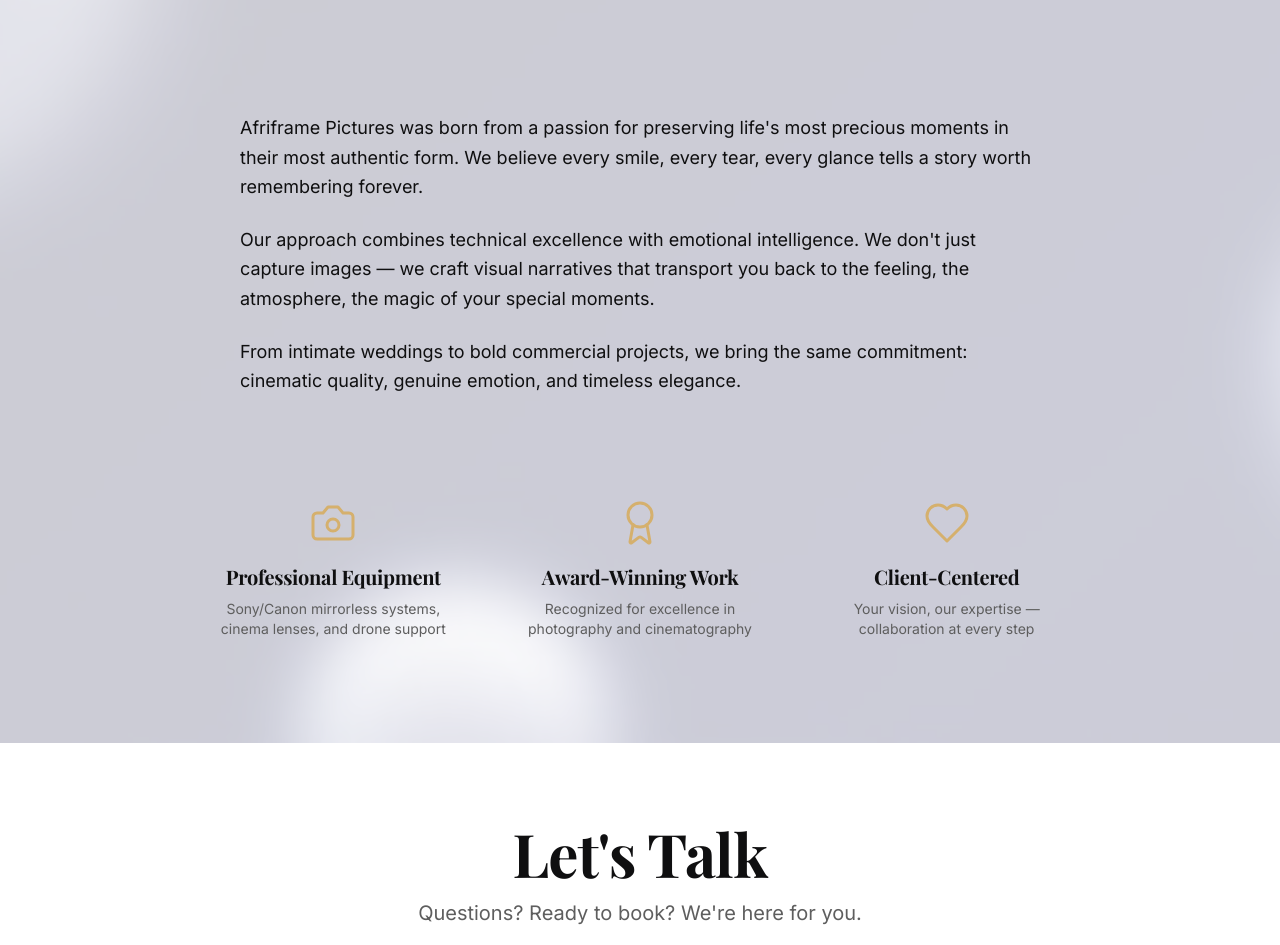
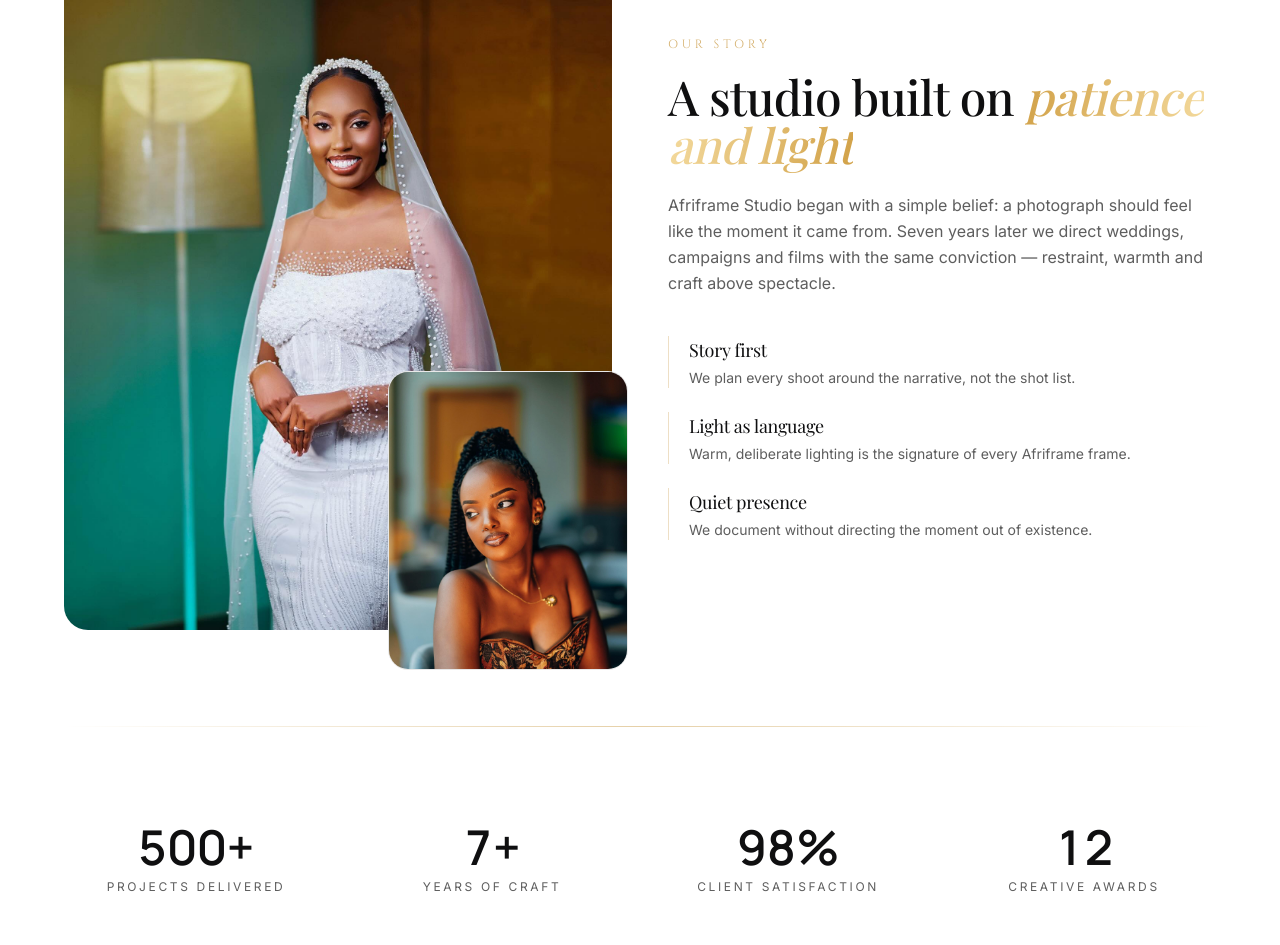
Before and after one commit to Kingsterz-cyber/afriframe-legacy-visuals, a React (Vite) app: page / in a window 1280 px wide. Shown: the part 4667-5612 px from the top of the page. Built offline with nearby package versions, Linux system fonts and the light colour scheme; the HTML template or start-up script is replaced by a standard one; a web font is replaced by a local one.

Commit message:
Changes
Co-authored-by: Kingsterz-cyber <184074560+Kingsterz-cyber@users.noreply.github.com>

```diff
--- a/src/components/About.tsx
+++ b/src/components/About.tsx
@@ -1,79 +1,84 @@
-import { Camera, Award, Heart } from "lucide-react";
-import bgBlueOrbs from "@/assets/bg-blue-orbs.jpg";
+import bridal from "@/assets/bridal-portrait.jpg";
+import lifestyle from "@/assets/lifestyle-portrait.jpg";
+import { statistics } from "@/data/site";
 
-const About = () => {
-  return (
-    <section id="about" className="py-20 relative overflow-hidden">
-      {/* Background */}
-      <div
-        className="absolute inset-0 bg-cover bg-center opacity-20"
-        style={{ backgroundImage: `url(${bgBlueOrbs})` }}
-      />
+const values = [
+  { title: "Story first", body: "We plan every shoot around the narrative, not the shot list." },
+  { title: "Light as language", body: "Warm, deliberate lighting is the signature of every Afriframe frame." },
+  { title: "Quiet presence", body: "We document without directing the moment out of existence." },
+];
 
-      <div className="container mx-auto px-4 relative z-10">
-        {/* Section Header */}
-        <div className="text-center mb-16">
-          <h2 className="text-4xl md:text-6xl font-bold mb-4">About Afriframe</h2>
-          <p className="text-xl text-muted-foreground max-w-2xl mx-auto">
-            We tell honest, cinematic stories — one frame at a time
-          </p>
+const timeline = [
+  { year: "2019", text: "Afriframe founded in Kigali with one camera and a rented lens." },
+  { year: "2021", text: "First international wedding commission; the film team is formed." },
+  { year: "2023", text: "Studio opens — dedicated lighting stage and colour suite." },
+  { year: "2026", text: "500+ projects delivered across three continents." },
+];
+
+const About = () => (
+  <section id="about" className="lux-section bg-background">
+    <div className="lux-container">
+      <div className="grid items-center gap-14 lg:grid-cols-2">
+        <div className="relative">
+          <img
+            src={bridal}
+            alt="Afriframe bridal portrait lit with warm studio light"
+            loading="lazy"
+            className="aspect-[4/5] w-full rounded-[24px] object-cover"
+          />
+          <img
+            src={lifestyle}
+            alt="Behind the scenes on an Afriframe lifestyle shoot"
+            loading="lazy"
+            className="absolute -bottom-10 -right-4 hidden w-48 rounded-[20px] border border-border object-cover shadow-[var(--shadow-lift)] md:block lg:w-60"
+          />
         </div>
 
-        <div className="max-w-4xl mx-auto">
-          {/* Main Content */}
-          <div className="afri-glass p-8 md:p-12 mb-8">
-            <p className="text-lg leading-relaxed mb-6">
-              Afriframe Pictures was born from a passion for preserving life's most precious moments
-              in their most authentic form. We believe every smile, every tear, every glance tells a story
-              worth remembering forever.
-            </p>
-            <p className="text-lg leading-relaxed mb-6">
-              Our approach combines technical excellence with emotional intelligence. We don't just
-              capture images — we craft visual narratives that transport you back to the feeling,
-              the atmosphere, the magic of your special moments.
-            </p>
-            <p className="text-lg leading-relaxed">
-              From intimate weddings to bold commercial projects, we bring the same commitment:
-              cinematic quality, genuine emotion, and timeless elegance.
-            </p>
-          </div>
+        <div>
+          <p className="eyebrow">Our Story</p>
+          <h2 className="mt-5 text-4xl font-medium md:text-5xl">
+            A studio built on <span className="italic gold-text">patience and light</span>
+          </h2>
+          <p className="mt-6 leading-relaxed text-muted-foreground">
+            Afriframe Studio began with a simple belief: a photograph should feel like the moment
+            it came from. Seven years later we direct weddings, campaigns and films with the same
+            conviction — restraint, warmth and craft above spectacle.
+          </p>
 
-          {/* Values Grid */}
-          <div className="grid grid-cols-1 md:grid-cols-3 gap-6">
-            <div className="afri-glass p-6 text-center">
-              <div className="flex justify-center mb-4">
-                <Camera className="w-12 h-12 text-primary" strokeWidth={1.5} />
+          <div className="mt-10 space-y-6">
+            {values.map((v) => (
+              <div key={v.title} className="border-l border-primary/40 pl-5">
+                <h3 className="text-lg">{v.title}</h3>
+                <p className="mt-1 text-sm text-muted-foreground">{v.body}</p>
               </div>
-              <h3 className="text-xl font-bold mb-2">Professional Equipment</h3>
-              <p className="text-sm text-muted-foreground">
-                Sony/Canon mirrorless systems, cinema lenses, and drone support
-              </p>
-            </div>
-
-            <div className="afri-glass p-6 text-center">
-              <div className="flex justify-center mb-4">
-                <Award className="w-12 h-12 text-primary" strokeWidth={1.5} />
-              </div>
-              <h3 className="text-xl font-bold mb-2">Award-Winning Work</h3>
-              <p className="text-sm text-muted-foreground">
-                Recognized for excellence in photography and cinematography
-              </p>
-            </div>
-
-            <div className="afri-glass p-6 text-center">
-              <div className="flex justify-center mb-4">
-                <Heart className="w-12 h-12 text-primary" strokeWidth={1.5} />
-              </div>
-              <h3 className="text-xl font-bold mb-2">Client-Centered</h3>
-              <p className="text-sm text-muted-foreground">
-                Your vision, our expertise — collaboration at every step
-              </p>
-            </div>
+            ))}
           </div>
         </div>
       </div>
-    </section>
-  );
-};
+
+      <div className="gold-rule my-16 md:my-24" />
+
+      <div className="grid gap-8 sm:grid-cols-2 lg:grid-cols-4">
+        {statistics.map((s) => (
+          <div key={s.label} className="text-center">
+            <p className="numeric text-4xl font-semibold text-foreground md:text-5xl">{s.value}</p>
+            <p className="mt-2 text-xs uppercase tracking-[0.22em] text-muted-foreground">
+              {s.label}
+            </p>
+          </div>
+        ))}
+      </div>
+
+      <div className="mt-20 grid gap-8 md:grid-cols-4">
+        {timeline.map((t) => (
+          <div key={t.year} className="lux-card p-6">
+            <p className="numeric text-primary">{t.year}</p>
+            <p className="mt-3 text-sm text-muted-foreground">{t.text}</p>
+          </div>
+        ))}
+      </div>
+    </div>
+  </section>
+);
 
 export default About;
--- /dev/null
+++ b/src/components/FAQ.tsx
@@ -0,0 +1,38 @@
+import {
+  Accordion,
+  AccordionContent,
+  AccordionItem,
+  AccordionTrigger,
+} from "@/components/ui/accordion";
+import { faqs } from "@/data/site";
+
+const FAQ = () => (
+  <section id="faq" className="lux-section bg-background">
+    <div className="lux-container grid gap-12 lg:grid-cols-[minmax(0,38%)_minmax(0,62%)]">
+      <div>
+        <p className="eyebrow">Questions</p>
+        <h2 className="mt-5 text-4xl font-medium md:text-5xl">
+          Everything you <span className="italic gold-text">might ask</span>
+        </h2>
+        <p className="mt-5 text-muted-foreground">
+          Still unsure about something? Our studio team replies within 24 hours.
+        </p>
+      </div>
+
+      <Accordion type="single" collapsible className="w-full">
+        {faqs.map((f, i) => (
+          <AccordionItem key={f.q} value={`item-${i}`} className="border-border">
+            <AccordionTrigger className="py-6 text-left font-display text-lg hover:text-primary hover:no-underline">
+              {f.q}
+            </AccordionTrigger>
+            <AccordionContent className="pb-6 text-base leading-relaxed text-muted-foreground">
+              {f.a}
+            </AccordionContent>
+          </AccordionItem>
+        ))}
+      </Accordion>
+    </div>
+  </section>
+);
+
+export default FAQ;
--- /dev/null
+++ b/src/components/Testimonials.tsx
@@ -0,0 +1,49 @@
+import { Star } from "lucide-react";
+import { testimonials } from "@/data/site";
+
+const Testimonials = () => (
+  <section id="testimonials" className="lux-section bg-surface">
+    <div className="lux-container">
+      <div className="mx-auto max-w-2xl text-center">
+        <p className="eyebrow">Kind Words</p>
+        <h2 className="mt-5 text-4xl font-medium md:text-5xl">
+          Trusted with <span className="italic gold-text">once-in-a-lifetime</span> moments
+        </h2>
+      </div>
+
+      <div className="mt-14 flex snap-x snap-mandatory gap-6 overflow-x-auto pb-4 md:grid md:grid-cols-3 md:overflow-visible">
+        {testimonials.map((t) => (
+          <figure
+            key={t.id}
+            className="lux-card min-w-[85%] snap-center p-8 md:min-w-0"
+          >
+            <div className="flex gap-1" aria-label={`${t.rating} out of 5 stars`}>
+              {Array.from({ length: t.rating }).map((_, i) => (
+                <Star key={i} className="h-4 w-4 fill-primary text-primary" />
+              ))}
+            </div>
+            <blockquote className="mt-6 font-display text-lg italic leading-relaxed text-foreground">
+              “{t.quote}”
+            </blockquote>
+            <figcaption className="mt-8 flex items-center gap-4">
+              <img
+                src={t.image}
+                alt=""
+                loading="lazy"
+                className="h-12 w-12 rounded-full object-cover"
+              />
+              <div>
+                <p className="text-sm text-foreground">{t.name}</p>
+                <p className="text-xs uppercase tracking-[0.18em] text-muted-foreground">
+                  {t.service}
+                </p>
+              </div>
+            </figcaption>
+          </figure>
+        ))}
+      </div>
+    </div>
+  </section>
+);
+
+export default Testimonials;
```
